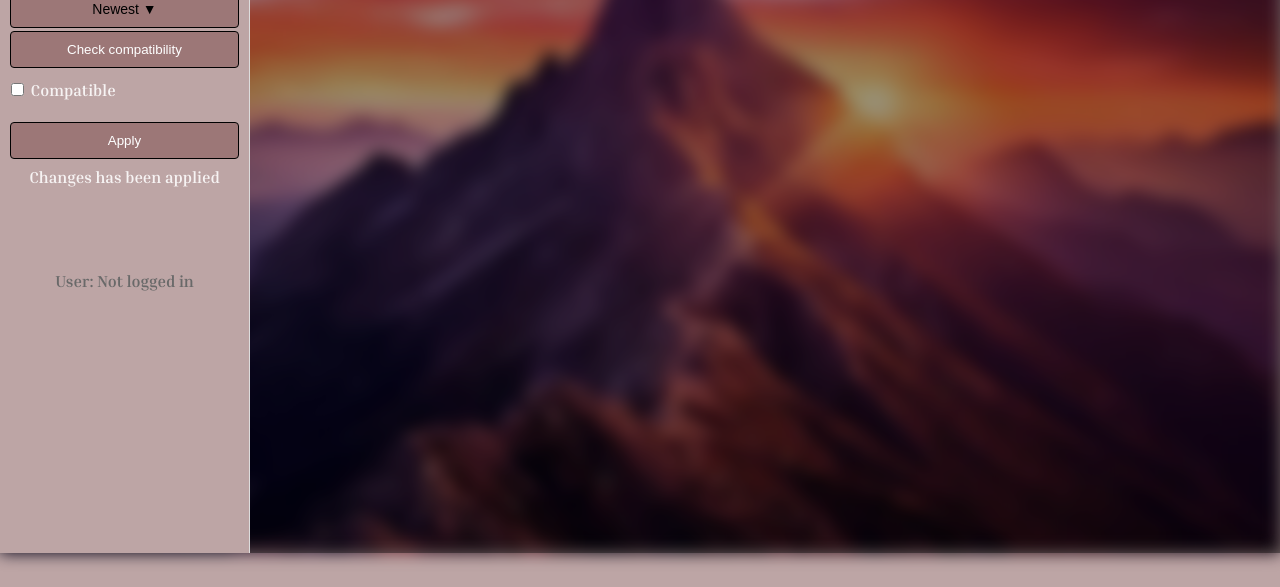
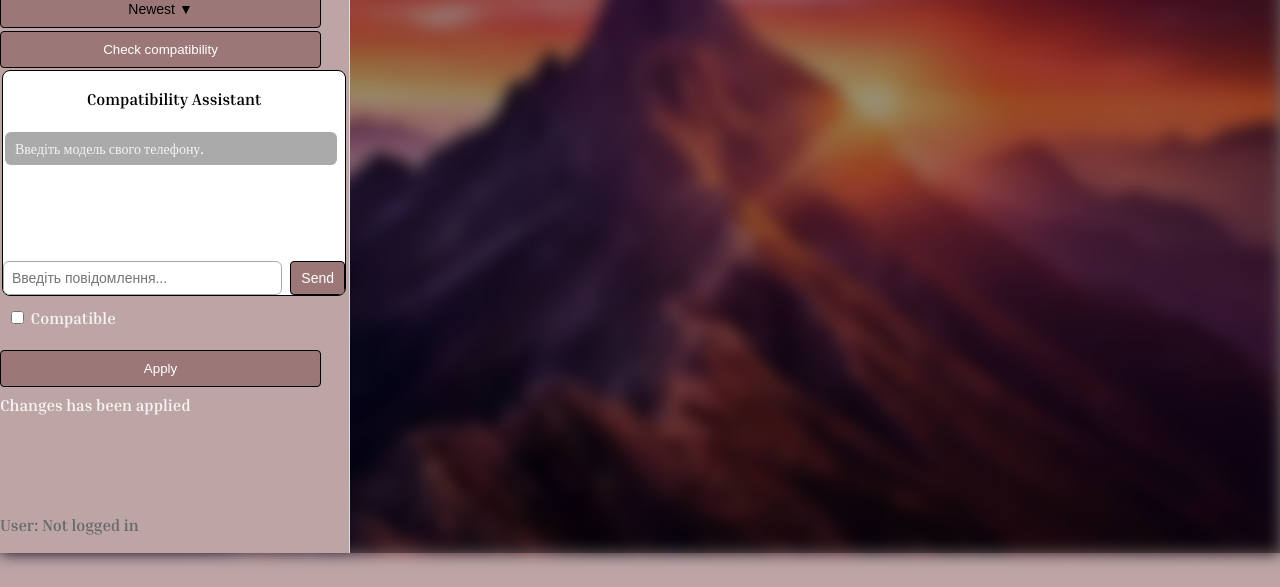
Before and after one commit to Grenaderius/marountain-apps, a React app: page / in a window 1280 px wide. Both pictures are taken after a click on the button "Check compatibility". Shown: the part 247-834 px from the top of the page. Before the commit the page ends 800 px from the top, so only its background shows below. Built offline with nearby package versions, Linux system fonts and the light colour scheme; no server answers; the HTML template or start-up script is replaced by a standard one.

Commit message:
adding Gemini chat

```diff
--- /dev/null
+++ b/src/GeminiChatCheckingCompitability/GeminiChat.css
@@ -0,0 +1,81 @@
+.gemini-chat {
+    display: flex;
+    margin-top: 2px;
+    margin-left: 2px;
+    flex-direction: column;
+    width: 98%;
+    border: 1px solid black;
+    border-radius: 8px;
+    background: white;
+    /* ❗ Чат НЕ прокручується зовні */
+    height: 420px;
+    overflow: hidden;
+}
+
+    .gemini-chat p {
+        color: black;
+        text-align: center;
+    }
+
+    .gemini-chat-messages {
+        flex: 1; /* займає весь доступний простір */
+        overflow-y: auto; /* єдиний скрол в чаті */
+        margin-bottom: 10px;
+        padding-right: 8px;
+    }
+
+.msg {
+    margin-left: 2px;
+    padding: 6px 10px;
+    margin: 5px 0;
+    border-radius: 6px;
+    max-width: 100%;
+    font-size: 14px;
+    white-space: pre-line;
+}
+
+    .msg.user {
+        background: #BDA5A5;
+        margin-left: auto;
+        margin-left: 2px;
+    }
+
+    .msg.bot {
+        background: #aaa;
+        margin-right: auto;
+        margin-left: 2px;
+    }
+
+.gemini-chat-input {
+    display: flex;
+    width: 100%;
+    gap: 8px;
+    margin-top: 10px;
+}
+
+    .gemini-chat-input input {
+        flex: 1;
+        padding: 8px;
+        font-size: 14px;
+        border: 1px solid #aaa;
+        border-radius: 6px;
+        box-sizing: border-box;
+    }
+
+        .gemini-chat-input input:focus {
+            scroll-margin-bottom: 0px;
+        }
+
+    .gemini-chat-input button {
+        padding: 8px 10px;
+        background: #9C7777;
+        color: white;
+        border: 1px solid black;
+        border-radius: 4px;
+        cursor: pointer;
+        font-size: 14px;
+    }
+
+        .gemini-chat-input button:hover {
+            border-color: black;
+        }
--- /dev/null
+++ b/src/GeminiChatCheckingCompitability/GeminiChat.jsx
@@ -0,0 +1,91 @@
+import { useState, useRef, useEffect } from "react";
+import "./GeminiChat.css";
+
+export default function GeminiChat({ onResult }) {
+    const [messages, setMessages] = useState([
+        { sender: "bot", text: "Введіть модель свого телефону." }
+    ]);
+
+    const [input, setInput] = useState("");
+    const [loading, setLoading] = useState(false);
+    const chatEndRef = useRef(null);
+
+    useEffect(() => {
+        const container = chatEndRef.current?.parentElement;
+        if (container) {
+            container.scrollTop = container.scrollHeight;
+        }
+    }, [messages]);
+
+    const sendMessage = async () => {
+        if (!input.trim()) return;
+
+        const userMessage = input.trim();
+
+        setMessages(prev => [...prev, { sender: "user", text: userMessage }]);
+        setInput("");
+        setLoading(true);
+
+        try {
+            const res = await fetch("/api/gemini-compatibility", {
+                method: "POST",
+                headers: { "Content-Type": "application/json" },
+                body: JSON.stringify({ message: userMessage })
+            });
+
+            const data = await res.json();
+
+            setMessages(prev => [...prev, { sender: "bot", text: data.response }]);
+
+            if (data.phone) {
+                const phoneText =
+                    `Модель: ${data.phone.model || "—"}\n` +
+                    `Памʼять: ${data.phone.storage || "—"}\n` +
+                    `RAM: ${data.phone.ram || "—"}\n` +
+                    `Android: ${data.phone.android_version || "—"}`;
+
+                setMessages(prev => [...prev, { sender: "bot", text: phoneText }]);
+            }
+
+            if (onResult) onResult(data);
+
+        } catch (err) {
+            setMessages(prev => [
+                ...prev,
+                { sender: "bot", text: "Помилка з сервером. Спробуйте ще раз." }
+            ]);
+        }
+
+        setLoading(false);
+    };
+
+    return (
+        <div className="gemini-chat">
+            <p>Compatibility Assistant</p>
+
+            <div className="gemini-chat-messages">
+                {messages.map((msg, i) => (
+                    <div key={i} className={`msg ${msg.sender}`}>
+                        {msg.text.split("\n").map((line, idx) => (
+                            <div key={idx}>{line}</div>
+                        ))}
+                    </div>
+                ))}
+
+                {loading && <div className="msg bot">...</div>}
+
+                <div ref={chatEndRef}></div>
+            </div>
+
+            <div className="gemini-chat-input">
+                <input
+                    value={input}
+                    onChange={e => setInput(e.target.value)}
+                    placeholder="Введіть повідомлення..."
+                    onKeyDown={(e) => e.key === "Enter" && sendMessage()}
+                />
+                <button onClick={sendMessage} disabled={loading}>Send</button>
+            </div>
+        </div>
+    );
+}
--- a/src/Pages/Games.css
+++ b/src/Pages/Games.css
@@ -7,12 +7,10 @@ html, body {
     position: relative;
     height: 100vh;
     width: 100%;
-    overflow: hidden;
 }
 
-/* фон на всю сторінку */
 .games-bg {
-    position: fixed; /* фіксований на всю viewport */
+    position: fixed;
     top: 0;
     left: 0;
     width: 100%;
@@ -24,7 +22,6 @@ html, body {
     z-index: 0;
 }
 
-/* overlay */
 .games-overlay {
     position: fixed;
     top: 0;
@@ -35,28 +32,22 @@ html, body {
     z-index: 1;
 }
 
-/* flex-контейнер для sidebar + main */
 .games-layout {
     display: flex;
     flex-direction: row;
     width: 100%;
     height: 100%;
     position: relative;
-    z-index: 10; /* поверх фонів */
+    z-index: 10;
 }
 
-/* Sidebar */
-.sidebar {
-    width: 250px; /* фіксована ширина */
-    height: 100%;
-}
-
-/* Main */
 .games-content {
-    flex: 1; /* займає всю решту ширини */
+    flex: 1;
     height: 100%;
     padding: 24px;
     color: white;
     background: transparent;
     margin-top: 80px;
+        overflow-y: auto;
+
 }
--- a/src/SideBar/SideBar.css
+++ b/src/SideBar/SideBar.css
@@ -1,15 +1,18 @@
 .sidebar {
-    width: 250px;
+    width: 350px;
+    min-height: 100vh; /* 🔥 Фіксована висота */
     padding-top: 90px;
     background-color: #BDA5A5;
     border-right: 1px solid #ddd;
-    height: 100vh;
     box-sizing: border-box;
-    text-align: center;
-    flex-direction: column; /* вертикальне розташування */
-    justify-content: space-between; /* верх і низ */
-    /* -webkit-text-stroke: 1px black;*/
+    display: flex;
+    flex-direction: column;
+    overflow-y: auto; /* 🔥 Власний скрол */
+    overflow-x: hidden;
+    position: relative;
+    z-index: 5;
 }
+
 
     .sidebar h3 {
         margin-bottom: 10px;
@@ -132,6 +135,20 @@
     margin-top: 80px; /* трохи відступу від самого низу */
 }
 
+.games-layout {
+    display: flex;
+    height: 100vh;
+    width: 100%;
+    position: relative;
+}
+
+.games-content {
+    flex: 1;
+    height: 100vh;
+    overflow-y: auto;
+    position: relative;
+    z-index: 10;
+}
 
 /* Приховуємо стандартний чекбокс
 input[type="checkbox"] {
--- a/src/SideBar/SideBar.jsx
+++ b/src/SideBar/SideBar.jsx
@@ -1,10 +1,16 @@
 import { useState, useRef } from "react";
 import "./SideBar.css";
+import GeminiChat from "../GeminiChatCheckingCompitability/GeminiChat";
+
 
 export default function Sidebar() {
   const [dropdownOpen, setDropdownOpen] = useState(false);
   const dropdownRef = useRef(null);
   const user = JSON.parse(localStorage.getItem("user"));
+    const [chatOpen, setChatOpen] = useState(false);
+
+    const [showChat, setShowChat] = useState(false);
+    const [aiPhoneData, setAiPhoneData] = useState(null);
 
   return (
     <aside className="sidebar">
@@ -39,8 +45,20 @@ export default function Sidebar() {
 
 
           <div className="sidebar-filter-section">
-              <button className="sidebar-check-compitability-btn">Check compatibility</button>
+              <button
+                  className="sidebar-check-compitability-btn"
+                  onClick={() => setShowChat(!showChat)}
+              >
+                  Check compatibility
+              </button>
+
+
           </div>
+
+          {showChat && (
+              <GeminiChat onResult={(data) => setAiPhoneData(data.phone)} />
+          )}
+
 
           <div className="sidebar-comp-checkbox">
               <label>
```
Also changed, not shown: src/GeminiChatCheckingCompitability/ChatModal.css (added, +30 -0 lines), src/GeminiChatCheckingCompitability/ChatModal.jsx (added, +22 -0 lines).
